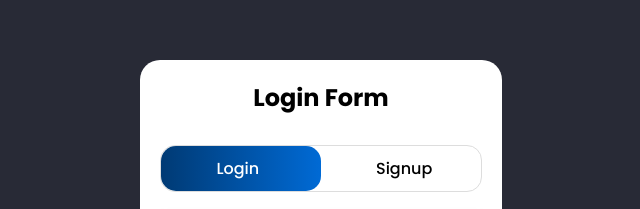
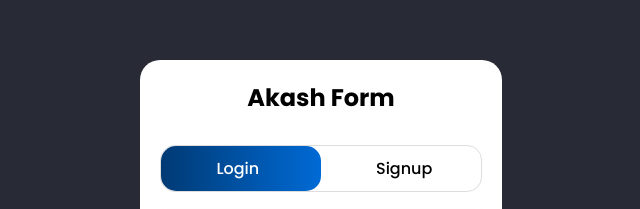
Before and after one commit to akashsaket1/Demo, a plain HTML site: page index.html in a window 1280 px wide. Shown: the part 139-348 px from the top of the page, 319-959 px from the left. Drawn offline with Linux system fonts and the light colour scheme.

Commit message:
Update index.html

```diff
--- a/index.html
+++ b/index.html
@@ -8,7 +8,7 @@
 
          <!-- FORMULAIRE DE CONNEXION -->
     <div class="card">
-        <h2>Login Form</h2>
+        <h2>Akash Form</h2>
 
             <!-- SE CONNECTER / S'INSCRIRE -->
         <div class="login_register">
```
